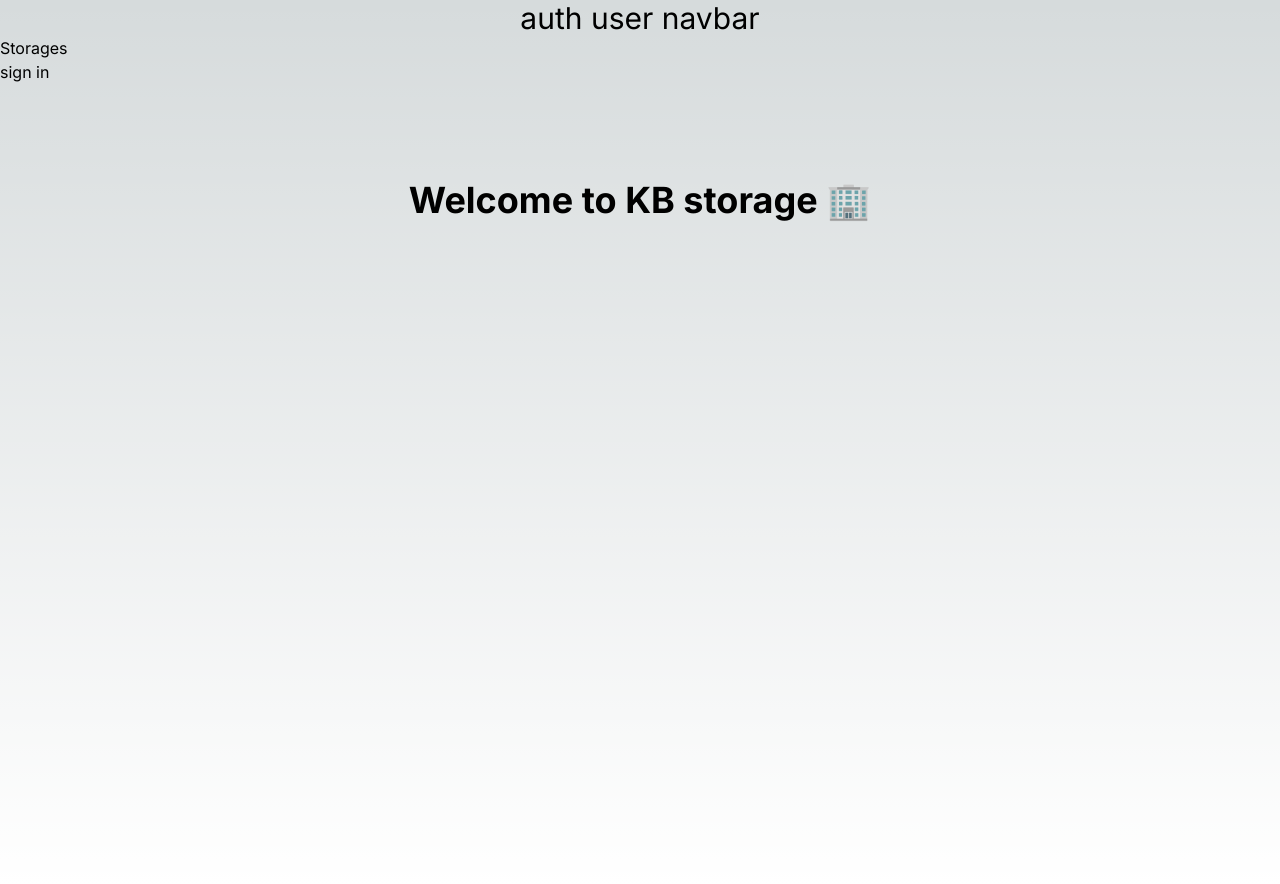
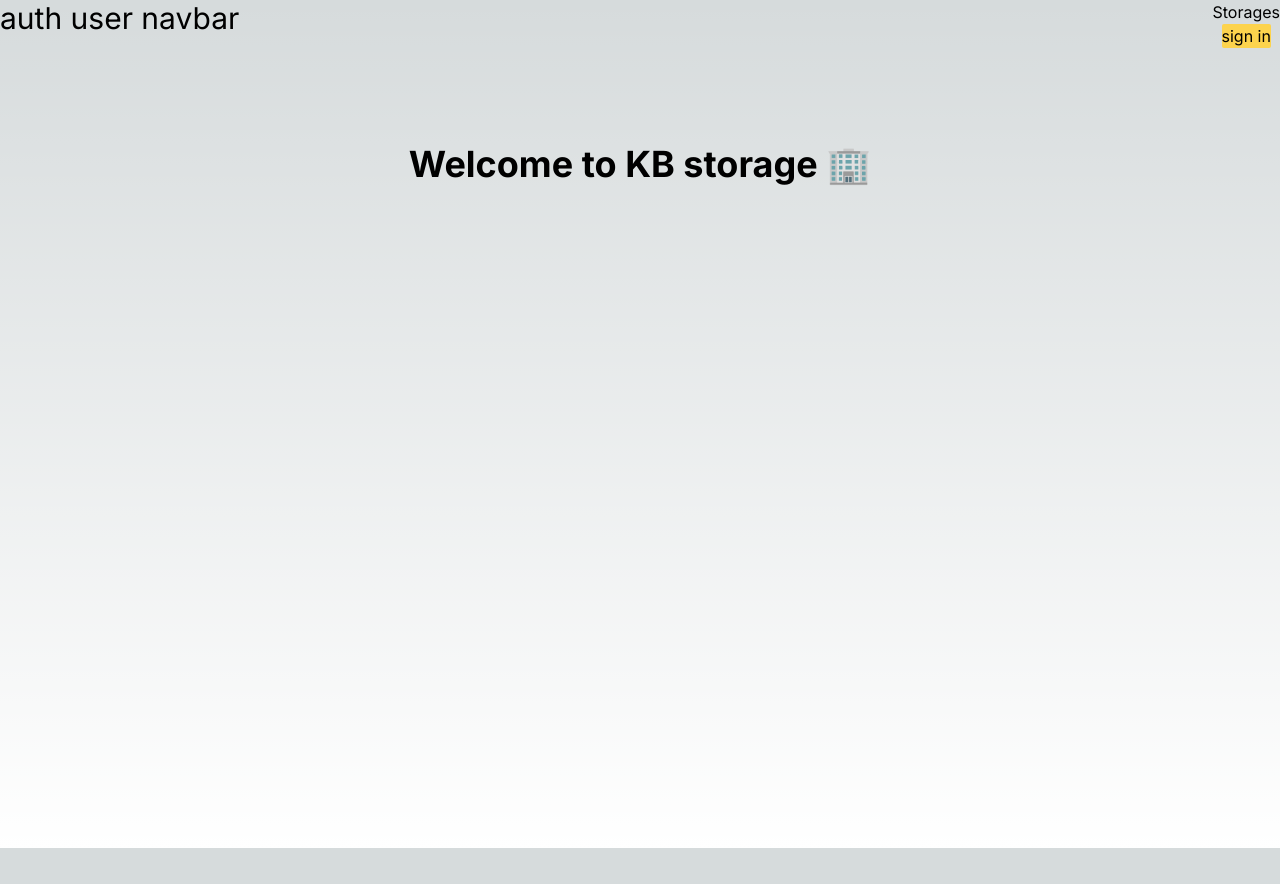
Before and after one commit to Zachary-Piontek/kbstorage, a Next.js app: page / in a window 1280 px wide. After the commit the page ends 848 px from the top, so only its background shows below. Built offline with nearby package versions, Linux system fonts and the light colour scheme; no server answers.

Commit message:
styling nav, able to signIn/Out with button, data is correct

```diff
--- a/src/app/components/Nav.tsx
+++ b/src/app/components/Nav.tsx
@@ -2,17 +2,18 @@
 
 import { Session } from "next-auth";
 import { signIn } from "next-auth/react";
+import { signOut } from "next-auth/react";
 import Image from "next/image";
 
 export default function Nav({ user }: Session & { user: any }) {
   return (
-    <nav>
+    <nav className="flex justify-between">
       <h1 className="text-3xl text-center">auth user navbar</h1>
-      <ul>
+      <ul className="flex flex-col items-center">
         <li>Storages</li>
         {/* check if user is logged in */}
         {!user && (
-          <li>
+          <li className="bg-amber-300 text-black rounded-sm">
             <button onClick={() => signIn()}>sign in</button>
           </li>
         )}
@@ -20,7 +21,16 @@ export default function Nav({ user }: Session & { user: any }) {
           <>
             <li>{user.name}</li>
             <li>
-              <Image src={user?.image} alt={user.name} width={50} height={50} />
+              <Image
+                src={user?.image}
+                alt={user.name}
+                width={50}
+                height={50}
+                className="rounded-full"
+              />
+            </li>
+            <li className="flex items-center justify-center bg-amber-300 text-black rounded-sm">
+              <button onClick={() => signOut()}>sign out</button>
             </li>
           </>
         )}
```
